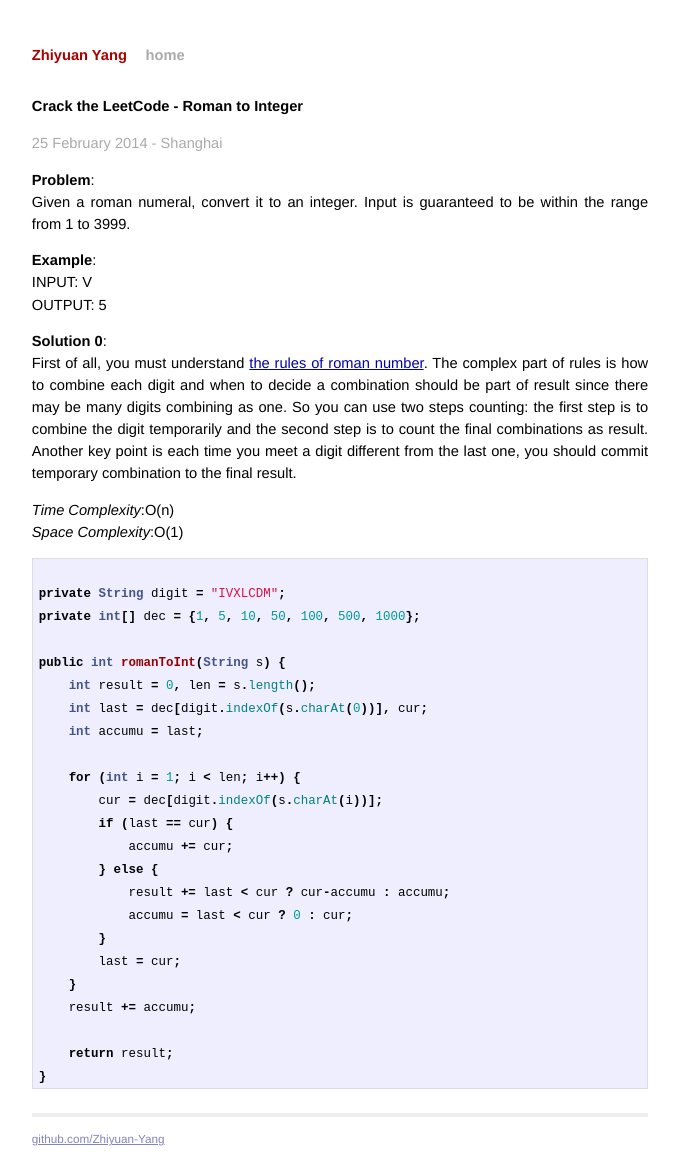
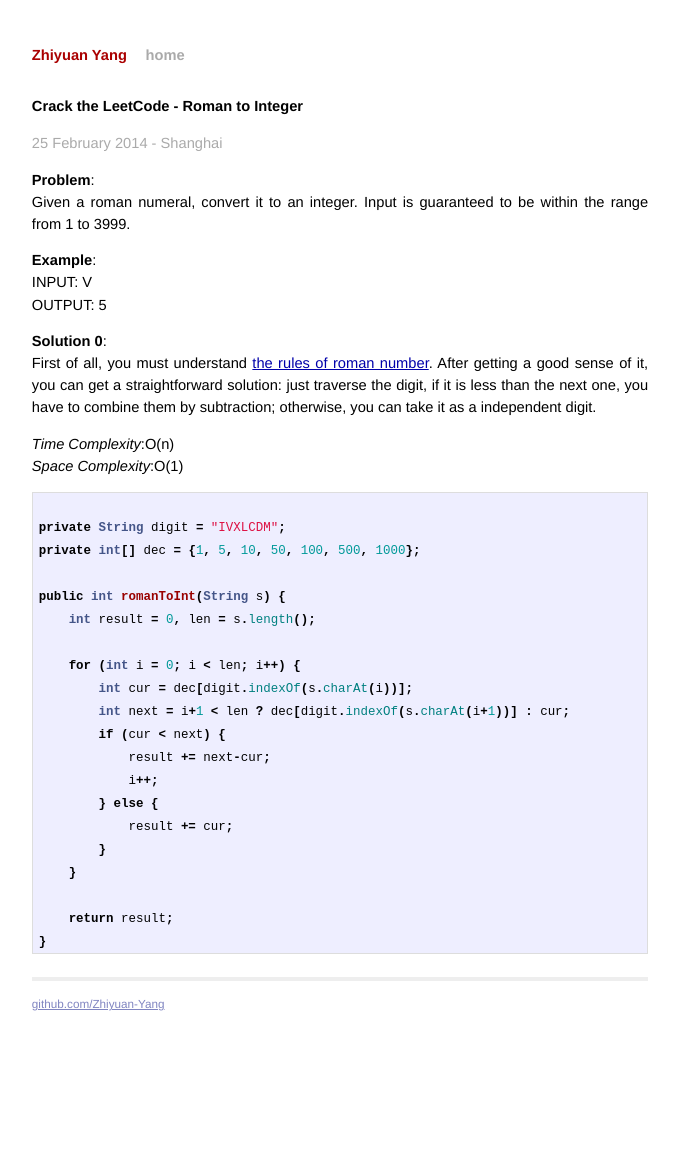
Before and after one commit to BugYang/LeetCode, a Jekyll site: the page built from _posts/2014-02-25-crack-the-leetcode-roman-to-integer.md, in a window 1280 px wide. Shown: the whole page, without its empty margins (300-979 px from the left). Built offline with Jekyll 4.4.1, drawn with Linux system fonts in a browser that asks for light colours; Markdown is read by kramdown in place of the engine named in the settings; after the commit the page ends 1027 px from its top, so only the background shows below that.

Commit message:
refact roman to int

```diff
--- a/_posts/2014-02-25-crack-the-leetcode-roman-to-integer.md
+++ b/_posts/2014-02-25-crack-the-leetcode-roman-to-integer.md
@@ -16,7 +16,7 @@ INPUT: V
 OUTPUT: 5
 
 **Solution 0**:
-First of all, you must understand [the rules of roman number](http://en.wikipedia.org/wiki/Roman_numerals). The complex part of rules is how to combine each digit and when to decide a combination should be part of result since there may be many digits combining as one. So you can use two steps counting: the first step is to combine the digit temporarily and the second step is to count the final combinations as result. Another key point is each time you meet a digit different from the last one, you should commit temporary combination to the final result.
+First of all, you must understand [the rules of roman number](http://en.wikipedia.org/wiki/Roman_numerals). After getting a good sense of it, you can get a straightforward solution: just traverse the digit, if it is less than the next one, you have to combine them by subtraction; otherwise, you can take it as a independent digit.
 
 *Time Complexity*:O(n)
 *Space Complexity*:O(1)
@@ -27,20 +27,17 @@ private int[] dec = {1, 5, 10, 50, 100, 500, 1000};
 
 public int romanToInt(String s) {
     int result = 0, len = s.length();
-    int last = dec[digit.indexOf(s.charAt(0))], cur;
-    int accumu = last;
 
-    for (int i = 1; i < len; i++) {
-        cur = dec[digit.indexOf(s.charAt(i))];
-        if (last == cur) {
-            accumu += cur;
+    for (int i = 0; i < len; i++) {
+        int cur = dec[digit.indexOf(s.charAt(i))];
+        int next = i+1 < len ? dec[digit.indexOf(s.charAt(i+1))] : cur;
+        if (cur < next) {
+            result += next-cur;
+            i++;
         } else {
-            result += last < cur ? cur-accumu : accumu;
-            accumu = last < cur ? 0 : cur;
+            result += cur;
         }
-        last = cur;
     }
-    result += accumu;
 
     return result;
 }
```
